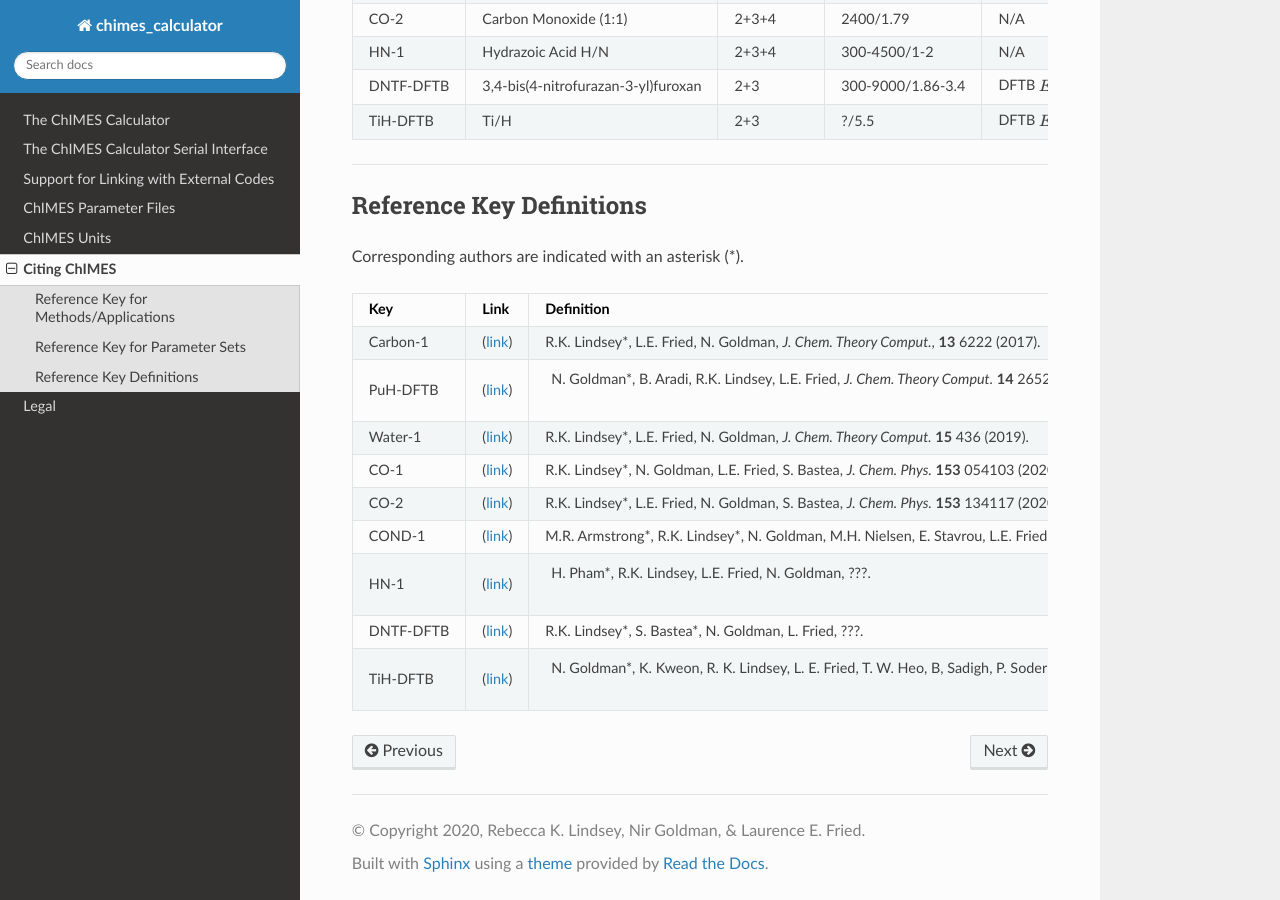
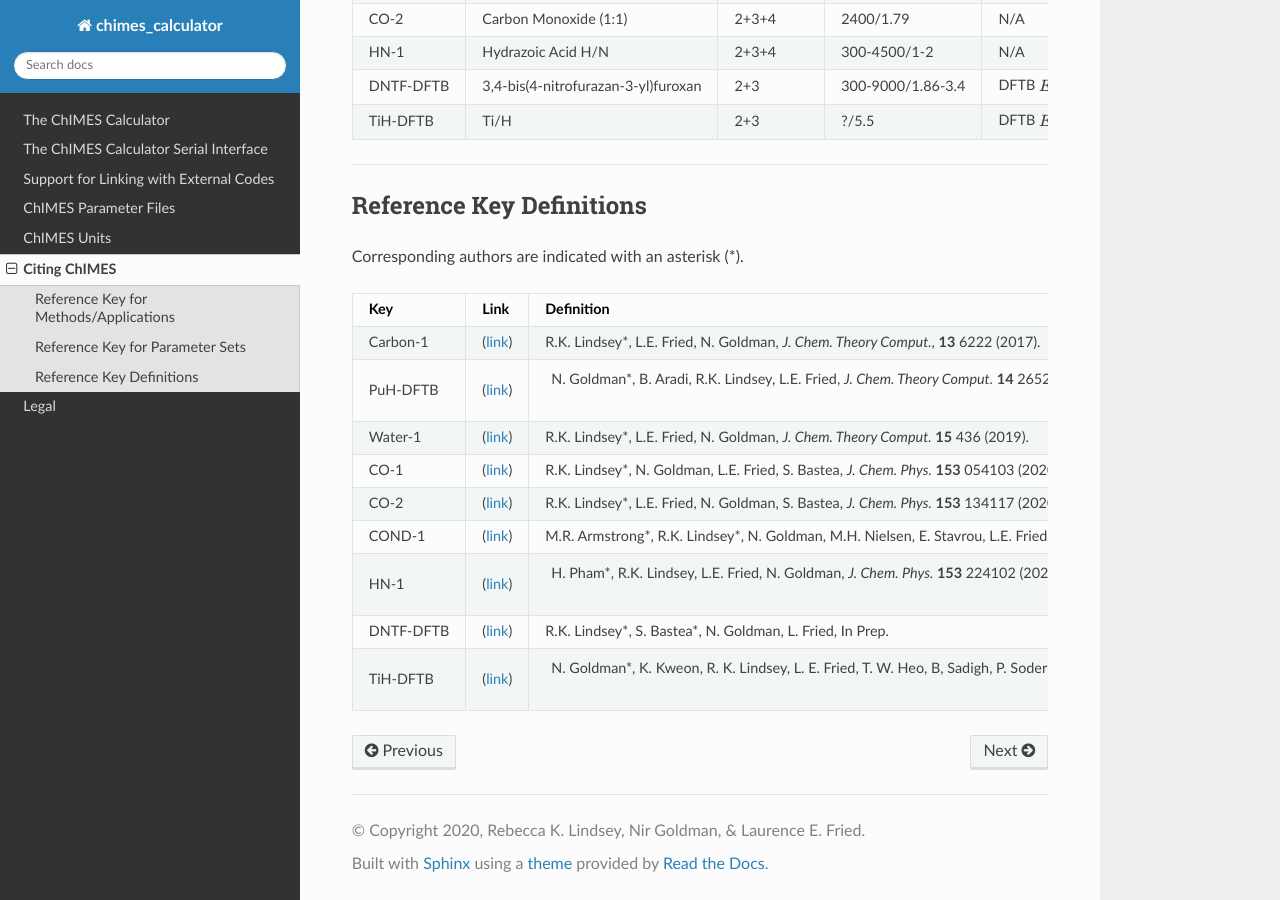
Before and after one commit to rk-lindsey/chimes_calculator, a Sphinx documentation site: the page built from doc/source/citing.rst, in a window 1280 px wide and 900 px high, scrolled down 1394 px. Built offline with Sphinx 7.4.7 and the Read the Docs theme 2.0.0, drawn with Linux system fonts in a browser that asks for light colours.

Commit message:
Edits to 'citing' in documentation, updated legal statements.

```diff
--- a/doc/source/chimesFF.rst
+++ b/doc/source/chimesFF.rst
@@ -30,7 +30,7 @@
 and so on. Currently, the ChIMES calculator supports up to 4-body interactions.
 
 
-For further details of the ChIMES ML-IAP, the reader is referred to the following. For a complete set of ChIMES references, see :ref:`Citing ChIMES <page-citing>`.
+For further details of the ChIMES ML-IAP equations, the reader is referred to the following. For a complete set of ChIMES references, see :ref:`Citing ChIMES <page-citing>`.
 
 #. R.K. Lindsey*, L.E. Fried, N. Goldman,            `J. Chem. Theory Comput.`, **13**  6222   (2017). (`link <https://doi.org/10.1021/acs.jctc.7b00867>`_)
 #. R.K. Lindsey*, L.E. Fried, N. Goldman,            `J. Chem. Theory Comput.`  **15**  436    (2019). (`link <https://doi.org/10.1021/acs.jctc.8b00831>`_)
--- a/doc/source/citing.rst
+++ b/doc/source/citing.rst
@@ -84,8 +84,8 @@
 CO-1             (`link <https://doi.org/10.1063/5.0012840>`_)                R.K. Lindsey*, N. Goldman, L.E. Fried, S. Bastea, `J. Chem. Phys.` **153** 054103 (2020).
 CO-2             (`link <https://doi.org/10.1063/5.0021965>`_)                R.K. Lindsey*, L.E. Fried, N. Goldman, S. Bastea, `J. Chem. Phys.` **153** 134117 (2020).
 COND-1           (`link <https://doi.org/10.1038/s41467-019-14034-z>`_)       M.R. Armstrong*, R.K. Lindsey*, N. Goldman, M.H. Nielsen, E. Stavrou, L.E. Fried, J.M. Zaug, S. Bastea*, `Nat, Commun.` **11** 353 (2020).
-HN-1             (`link <https://doi.org/?????????????????>`_)                H. Pham*, R.K. Lindsey, L.E. Fried, N. Goldman, ???.
-DNTF-DFTB        (`link <https://doi.org/?????????????????>`_)                R.K. Lindsey*, S. Bastea*, N. Goldman, L. Fried, ???.
-TiH-DFTB         (`link <https://doi.org/?????????????????>`_)                N. Goldman*, K. Kweon, R. K. Lindsey, L. E. Fried, T. W. Heo, B, Sadigh, P. Soderlind, A. Landa, A. Perron, J. Jeffries, ???
+HN-1             (`link <https://doi.org/10.1063/5.0029011>`_)                H. Pham*, R.K. Lindsey, L.E. Fried, N. Goldman, `J. Chem. Phys.` **153** 224102 (2020).
+DNTF-DFTB        (`link <https://doi.org/?????????????????>`_)                R.K. Lindsey*, S. Bastea*, N. Goldman, L. Fried, In Prep.
+TiH-DFTB         (`link <https://doi.org/?????????????????>`_)                N. Goldman*, K. Kweon, R. K. Lindsey, L. E. Fried, T. W. Heo, B, Sadigh, P. Soderlind, A. Landa, A. Perron, J. Jeffries, In Prep.
 ==============   ==========================================================   ==============
 .. DNTF-1 DNTF      (`link <https://doi.org/?????????????????>`_)                R.K. Lindsey*, S. Bastea*, N. Goldman, L. Fried, ???.
```
Also changed, not shown: other parts of doc/source/citing.rst (+1 -1 lines), 2 other files.
